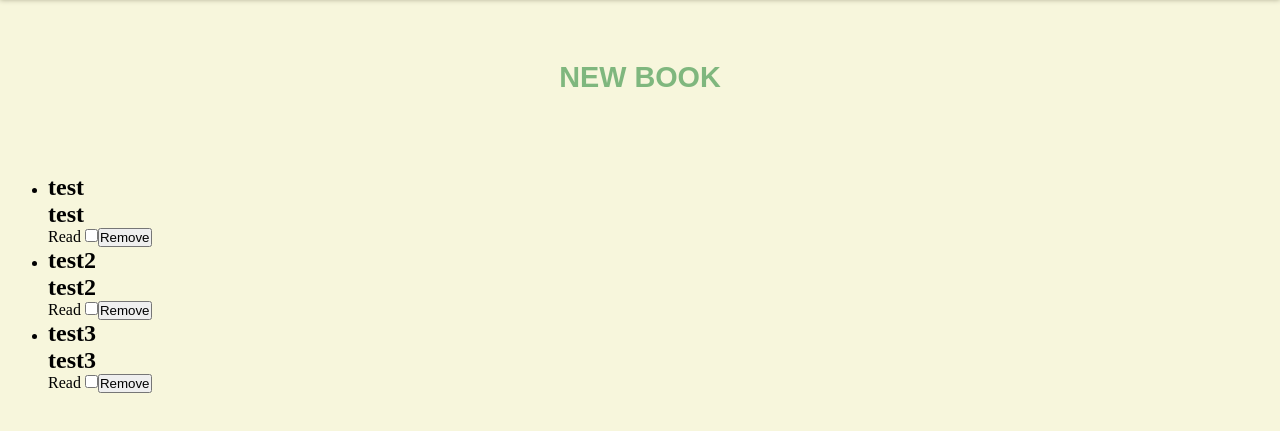
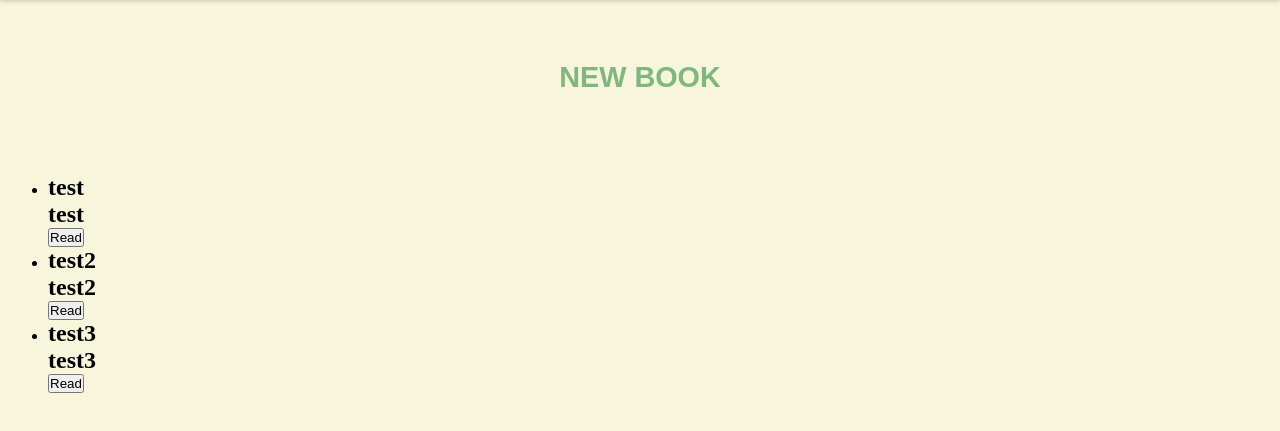
Before and after one commit to RPE8/odin-library, a website with bundled scripts: page dist/index.html in a window 1280 px wide. Shown: the part 99-530 px from the top of the page. Built offline with nearby package versions, Linux system fonts and the light colour scheme.

Commit message:
Switch from createElement to innerHTML for element creation and add id to each book

```diff
--- a/src/script.ts
+++ b/src/script.ts
@@ -3,7 +3,8 @@
 type Book = {
 	title: string;
 	author: string;
-	read: boolean
+	read: boolean;
+	id: BookId;
 }
 
 type NumberGenerator = (start: number | undefined) => Generator<number>;
@@ -31,37 +32,15 @@ const idGenerator = numberGenrator();
 
 const addBook: BookAdder = (books, book) => [...books, book];
 const createBookDisplayItem: BookDisplayItemCreator = (book) => {
-		const title = document.createElement("h1");
-		title.textContent = book.title;
-		const author = document.createElement("h2");
-		author.textContent = book.author;
+		const template = document.createElement("template");
+		template.innerHTML = `<li class="books-section__list-item list-item" data-id="${book.id}">
+			<h1 class="books-section__title title">${book.title}</h1>
+			<h2 class="books-section__author author">${book.author}</h2>
+			<button class="books-section__read-button button ${book.read ? "read" : "unread"}">Read</button>
+			<button class="books-section__remove-button button>Remove</button>
+		</li>`
 
-		const removeButton = document.createElement("button");
-		removeButton.textContent = "Remove";
-		removeButton.addEventListener("click", (event) => {
-			books = books.filter(currBook => currBook !== book);
-			updateBooksList();
-		});
-
-		const checkId = generateId();
-
-		const label = document.createElement("label");
-		label.textContent = "Read ";
-		label.setAttribute("for", checkId);
-
-
-
-		const readCheck = document.createElement("input");
-		readCheck.setAttribute("type", "checkbox");
-		readCheck.setAttribute("id", checkId);
-		readCheck.checked = book.read;
-
-		const listItem = document.createElement("li");
-
-
-		listItem.append(title, author, label, readCheck, removeButton);
-
-		return listItem;
+		return template.content.firstChild as HTMLLIElement;
 }
 
 const displayBooks: BooksDisplayer = (list, books) => {
@@ -81,7 +60,7 @@ const updateBooksList = () => {
 	displayBooks(booksList, books);
 }
 
-books = addBook(books, {title: "test", author: "test", read: false});
-books = addBook(books, {title: "test2", author: "test2", read: false});
-books = addBook(books, {title: "test3", author: "test3", read: false});
+books = addBook(books, {title: "test", author: "test", read: false, id: generateId()});
+books = addBook(books, {title: "test2", author: "test2", read: false, id: generateId()});
+books = addBook(books, {title: "test3", author: "test3", read: false, id: generateId()});
 displayBooks(booksList, books);
```
Also changed, not shown: dist/index.html, dist/script.js, 1 other file.
